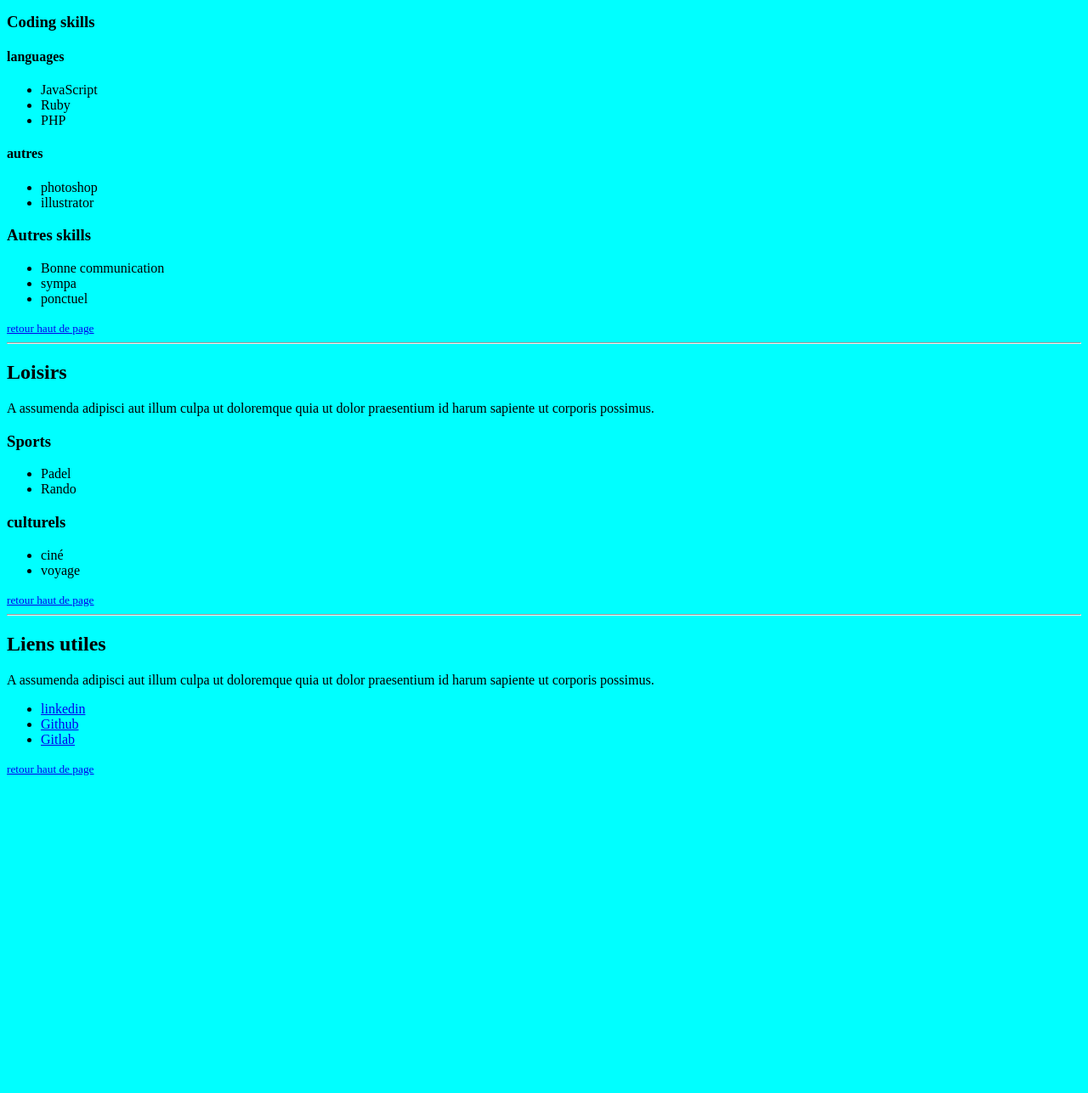
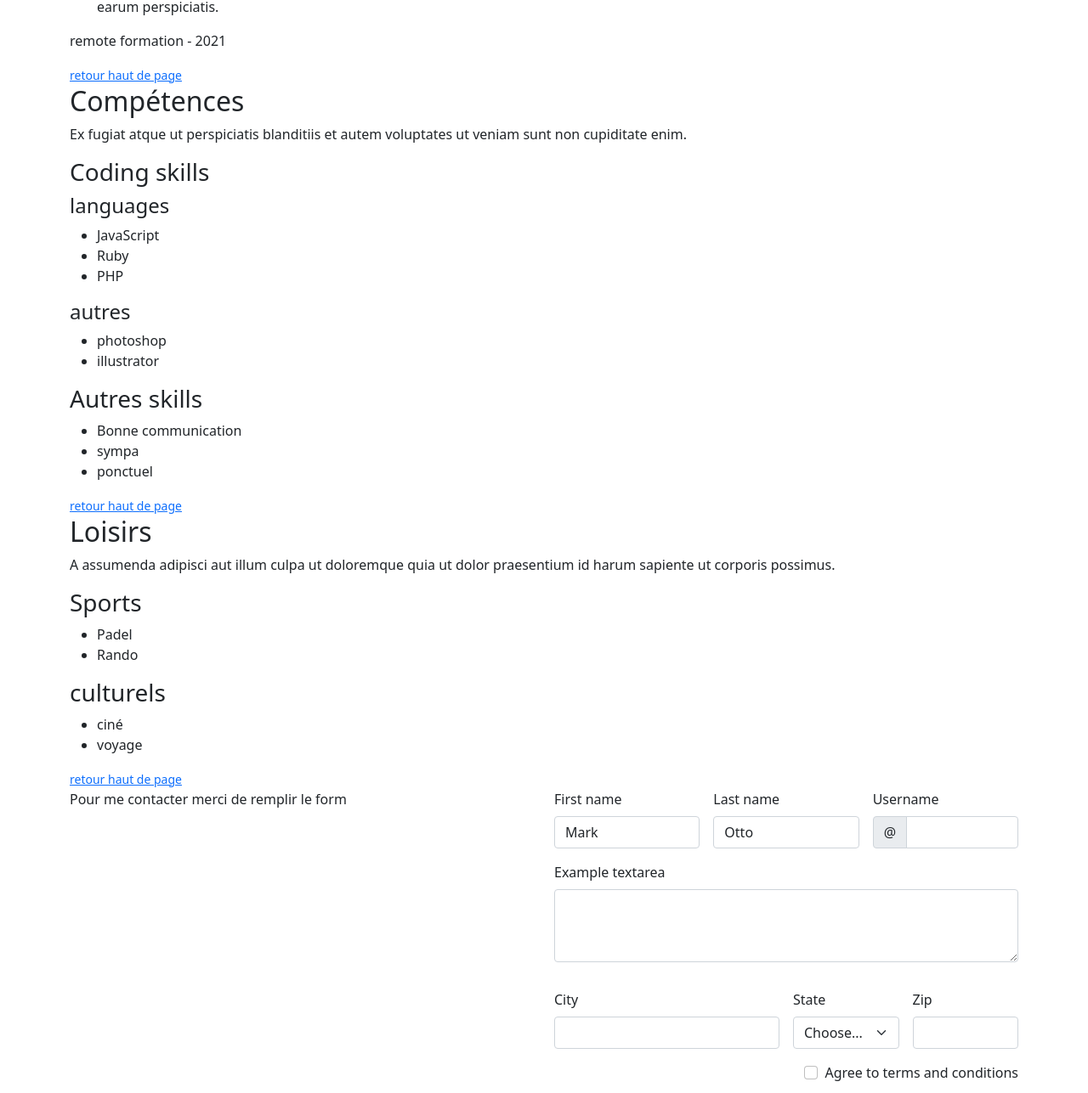
Before and after one commit to Lecogoni/cv-html-beweb, a plain HTML site: page index.html in a window 1280 px wide. Shown: the part 1513-2800 px from the top of the page at 85% size. Before the commit the page ends 2435 px from the top, so only its background shows below. Drawn offline with nearby package versions, Linux system fonts and the light colour scheme.

Commit message:
add a contact file with a form / same form is also copy in index / apt > npm > install SASS => add index.sass

```diff
--- a/index.html
+++ b/index.html
@@ -6,10 +6,13 @@
   <meta http-equiv="X-UA-Compatible" content="IE=edge">
   <meta name="viewport" content="width=device-width, initial-scale=1.0">
   <meta name="description" content="mon cv mis a jour pour un boulot de developpeur">
+  <!-- Bootstrap CSS -->
+  <link href="https://cdn.jsdelivr.net/npm/bootstrap@5.1.3/dist/css/bootstrap.min.css" rel="stylesheet"
+    integrity="sha384-1BmE4kWBq78iYhFldvKuhfTAU6auU8tT94WrHftjDbrCEXSU1oBoqyl2QvZ6jIW3" crossorigin="anonymous">
+  <!-- HOME CSS -->
+  <link rel="stylesheet" href="stylesheets/index.css">
+  <title>Online CV</title>
   <!-- favicon -->
-  <!--  -->
-  <link rel="stylesheet" href="style.css">
-  <title>Online CV</title>
   <link rel="shortcut icon" href="https://static.globalcitizen.org/static/img/favicon.fb497794bcd4.ico">
 
 </head>
@@ -19,16 +22,19 @@
   <!-- NAVBAR -->
   <nav id="navbar">
     <div>CV online</div>
+    <div>
       <ul>
         <li><a href="#workxp">Expériences Professionnelles</a></li>
         <li><a href="#training">Formations</a></li>
         <li><a href="#skills">Compétences</a></li>
         <li><a href="#hobbies">Loisirs</a></li>
         <li><a href="#links">Liens utiles</a></li>
+        <li><a href="contact.html">Contact</a></li>
       </ul>
+    </div>
   </nav>
 
-  <main>
+  <main class="container">
     <!-- HEADER CIVILITE -->
     <header>
       <h1>Nico Giraud</h1>
@@ -87,8 +93,7 @@
           </ul>
         </div>
       </article>
-      <div><small><a href="#navbar">retour haut de page</a></small></div>
-      <hr>
+      <div class='backTopButton'><small><a href="#navbar">retour haut de page</a></small></div>
     </section>
 
     <!-- FORMATION -->
@@ -141,8 +146,7 @@
           </p>
         </footer>
       </article>
-      <div><small><a href="#navbar">retour haut de page</a></small></div>
-      <hr>
+      <div class='backTopButton'><small><a href="#navbar">retour haut de page</a></small></div>
     </section>
 
     <!-- COMPETENCE -->
@@ -184,8 +188,7 @@
           </ul>
         </div>
       </article>
-      <div><small><a href="#navbar">retour haut de page</a></small></div>
-      <hr>
+      <div class='backTopButton'><small><a href="#navbar">retour haut de page</a></small></div>
     </section>
 
     <!-- LOISIRS -->
@@ -206,7 +209,9 @@
             <li>Rando</li>
           </ul>
         </div>
+      </article>
       <!-- culture -->
+      <article>
         <div>
           <header>
             <h3>culturels</h3>
@@ -217,13 +222,109 @@
           </ul>
         </div>
       </article>
-      <div><small><a href="#navbar">retour haut de page</a></small></div>
-      <hr>
+      <div class='backTopButton'><small><a href="#navbar">retour haut de page</a></small></div>
     </section>
+
+    <!-- CONTACT FORMULAIRE -->
+    <section>
+      <div class="row">
+        <!-- form left part -->
+        <div class="col-6">
+          <div>
+            <p>Pour me contacter merci de remplir le form</p>
+          </div>
+        </div>
+
+        <!-- form -->
+        <div class="col-6">
+          <form class="row g-3 needs-validation" novalidate>
+            <div class="col-md-4">
+              <label for="validationCustom01" class="form-label">First name</label>
+              <input type="text" class="form-control" id="validationCustom01" value="Mark" required>
+              <div class="valid-feedback">
+                Looks good!
+              </div>
+            </div>
+            <div class="col-md-4">
+              <label for="validationCustom02" class="form-label">Last name</label>
+              <input type="text" class="form-control" id="validationCustom02" value="Otto" required>
+              <div class="valid-feedback">
+                Looks good!
+              </div>
+            </div>
+            <div class="col-md-4">
+              <label for="validationCustomUsername" class="form-label">Username</label>
+              <div class="input-group has-validation">
+                <span class="input-group-text" id="inputGroupPrepend">@</span>
+                <input type="text" class="form-control" id="validationCustomUsername"
+                  aria-describedby="inputGroupPrepend" required>
+                <div class="invalid-feedback">
+                  Please choose a username.
+                </div>
+              </div>
+            </div>
+
+            <div class="mb-3">
+              <label for="exampleFormControlTextarea1" class="form-label">Example textarea</label>
+              <textarea class="form-control" id="exampleFormControlTextarea1" rows="3"></textarea>
+            </div>
+
+            <div class="col-md-6">
+              <label for="validationCustom03" class="form-label">City</label>
+              <input type="text" class="form-control" id="validationCustom03" required>
+              <div class="invalid-feedback">
+                Please provide a valid city.
+              </div>
+            </div>
+            <div class="col-md-3">
+              <label for="validationCustom04" class="form-label">State</label>
+              <select class="form-select" id="validationCustom04" required>
+                <option selected disabled value="">Choose...</option>
+                <option>...</option>
+              </select>
+              <div class="invalid-feedback">
+                Please select a valid state.
+              </div>
+            </div>
+            <div class="col-md-3">
+              <label for="validationCustom05" class="form-label">Zip</label>
+              <input type="text" class="form-control" id="validationCustom05" required>
+              <div class="invalid-feedback">
+                Please provide a valid zip.
+              </div>
+            </div>
+
+            <div class="col-12">
+              <div class="d-flex flex-row-reverse bd-highlight">
+                <div class="form-check">
+                  <input class="form-check-input" type="checkbox" value="" id="invalidCheck" required>
+                  <label class="form-check-label" for="invalidCheck">
+                    Agree to terms and conditions
+                  </label>
+                  <div class="invalid-feedback">
+                    You must agree before submitting.
+                  </div>
+                </div>
+              </div>
+            </div>
+
+            <div class="col-12">
+              <div class="d-flex justify-content-between">
+                <button class="btn btn-danger" type="submit">Delete</button>
+                <button class="btn btn-primary" type="submit">Submit</button>
+              </div>
+            </div>
+          </form>
+        </div>
+      </div>
+    </section>
+
   </main>
+
 
   <!-- footer -->
   <footer id="links">
+    <div>
       <header>
         <h2>Liens utiles</h2>
         <p>A assumenda adipisci aut illum culpa ut doloremque quia ut dolor praesentium id harum sapiente ut corporis
@@ -250,8 +351,20 @@
         </li>
       </ul>
       <div><small><a href="#navbar">retour haut de page</a></small></div>
+    </div>
   </footer>
+  <!-- Optional JavaScript; choose one of the two! -->
 
+  <!-- Option 1: Bootstrap Bundle with Popper -->
+  <script src="https://cdn.jsdelivr.net/npm/bootstrap@5.1.3/dist/js/bootstrap.bundle.min.js"
+    integrity="sha384-ka7Sk0Gln4gmtz2MlQnikT1wXgYsOg+OMhuP+IlRH9sENBO0LRn5q+8nbTov4+1p"
+    crossorigin="anonymous"></script>
+
+  <!-- Option 2: Separate Popper and Bootstrap JS -->
+  <!--
+    <script src="https://cdn.jsdelivr.net/npm/@popperjs/core@2.10.2/dist/umd/popper.min.js" integrity="sha384-7+zCNj/IqJ95wo16oMtfsKbZ9ccEh31eOz1HGyDuCQ6wgnyJNSYdrPa03rtR1zdB" crossorigin="anonymous"></script>
+    <script src="https://cdn.jsdelivr.net/npm/bootstrap@5.1.3/dist/js/bootstrap.min.js" integrity="sha384-QJHtvGhmr9XOIpI6YVutG+2QOK9T+ZnN4kzFN1RtK3zEFEIsxhlmWl5/YESvpZ13" crossorigin="anonymous"></script>
+    -->
 </body>
 
 </html>
--- a/style.css
+++ /dev/null
@@ -1,3 +0,0 @@
-body{
-  background-color: aqua;
-}
```
Lines whose indentation alone changed are shown as unchanged.
